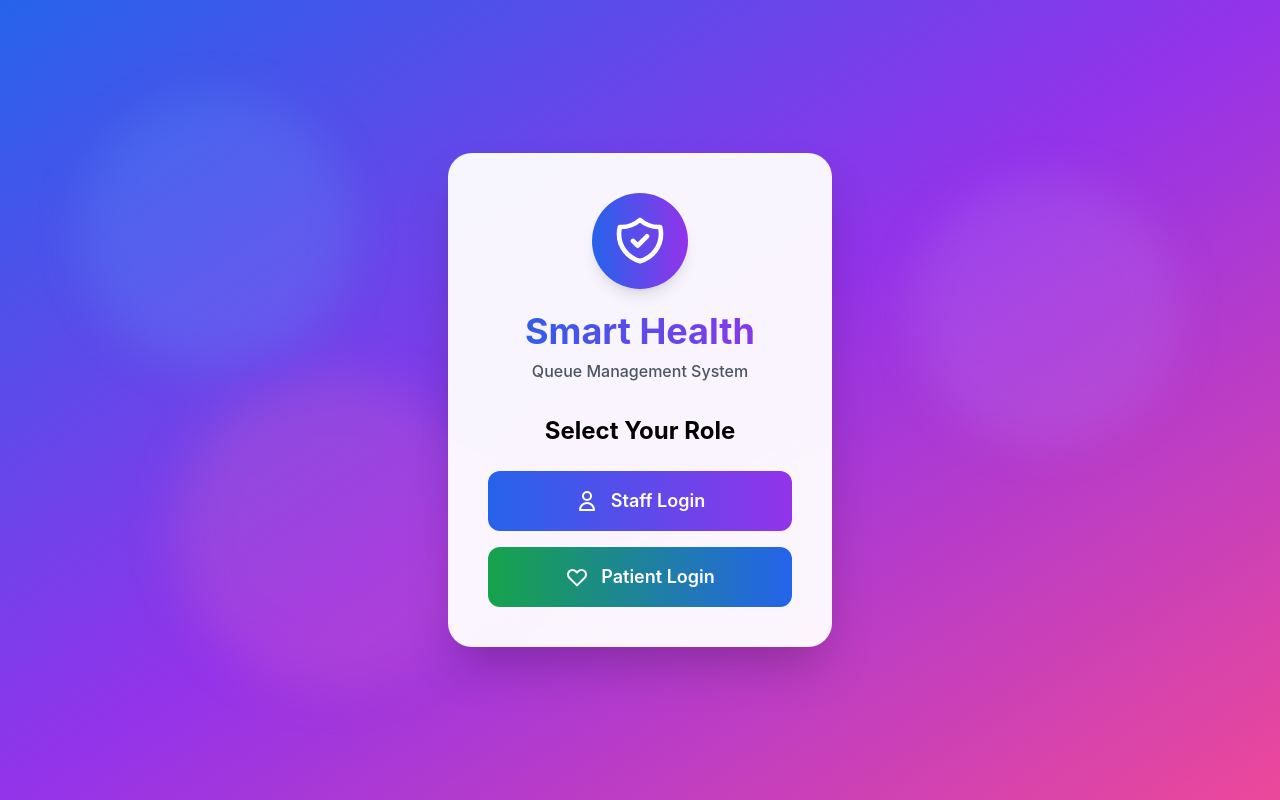
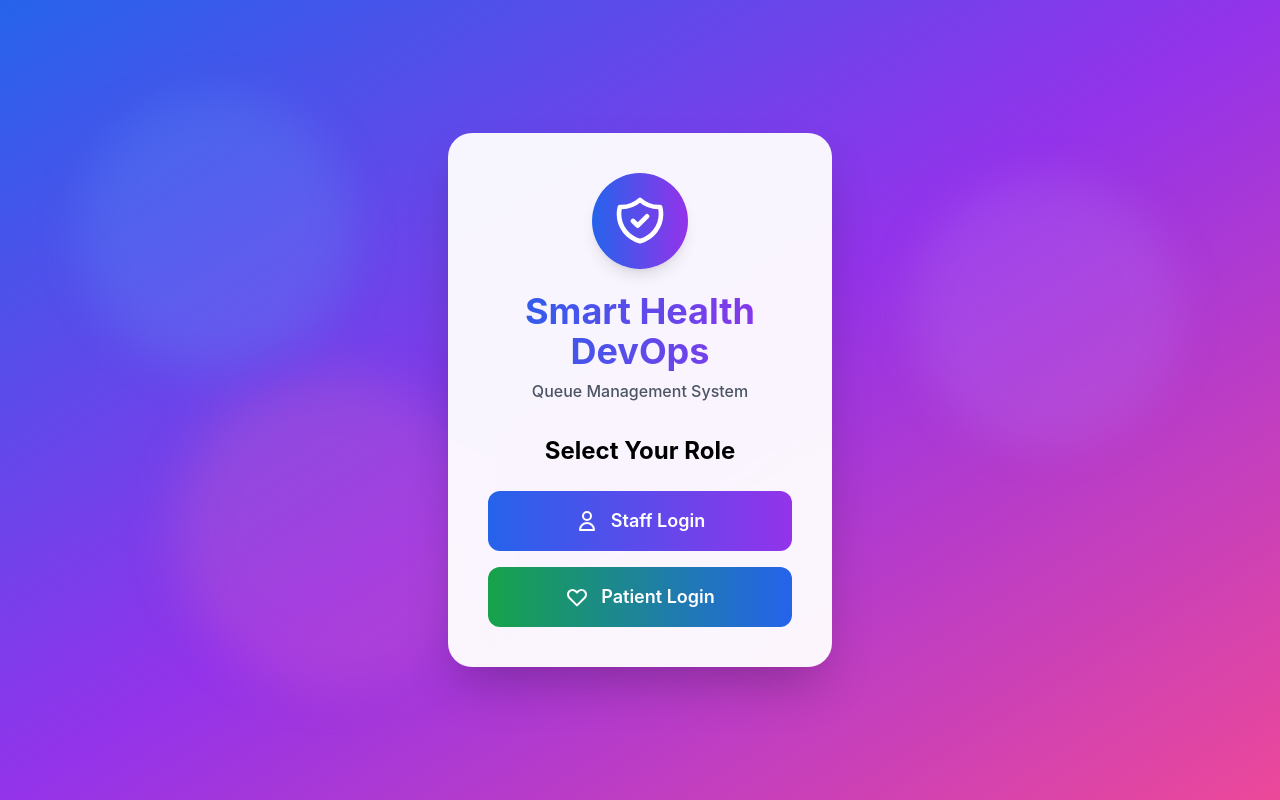
Before and after one commit to shradha9071/smart-health-devops, a React (Vite) app in the folder web/: page /login in a window 1280 px wide. Built offline with nearby package versions, Linux system fonts and the light colour scheme; no server answers.

Commit message:
login visible change test

```diff
--- a/web/src/components/HomeHero.jsx
+++ b/web/src/components/HomeHero.jsx
@@ -7,7 +7,7 @@
       animate={{ opacity: 1, y: 0 }}
       className="p-10 bg-white rounded-xl shadow-lg text-center mt-10 max-w-3xl mx-auto"
     >
-      <h2 className="text-4xl font-bold text-primary">Smart Healthcare Queue using devops</h2>
+      <h2 className="text-4xl font-bold text-primary">Smart Healthcare Queue</h2>
       <p className="mt-4 text-gray-600">
         Real-time token system, appointment booking, doctor availability, and queue dashboard.
       </p>
--- a/web/src/pages/Login.jsx
+++ b/web/src/pages/Login.jsx
@@ -83,7 +83,7 @@
               <path strokeLinecap="round" strokeLinejoin="round" strokeWidth={2} d="M9 12l2 2 4-4m5.618-4.016A11.955 11.955 0 0112 2.944a11.955 11.955 0 01-8.618 3.04A12.02 12.02 0 003 9c0 5.591 3.824 10.29 9 11.622 5.176-1.332 9-6.03 9-11.622 0-1.042-.133-2.052-.382-3.016z" />
             </svg>
           </div>
-          <h1 className="text-4xl font-bold bg-gradient-to-r from-blue-600 to-purple-600 bg-clip-text text-transparent mb-2">Smart Health</h1>
+          <h1 className="text-4xl font-bold bg-gradient-to-r from-blue-600 to-purple-600 bg-clip-text text-transparent mb-2">Smart Health DevOps</h1>
           <p className="text-gray-600 font-medium">Queue Management System</p>
         </div>
 
```
